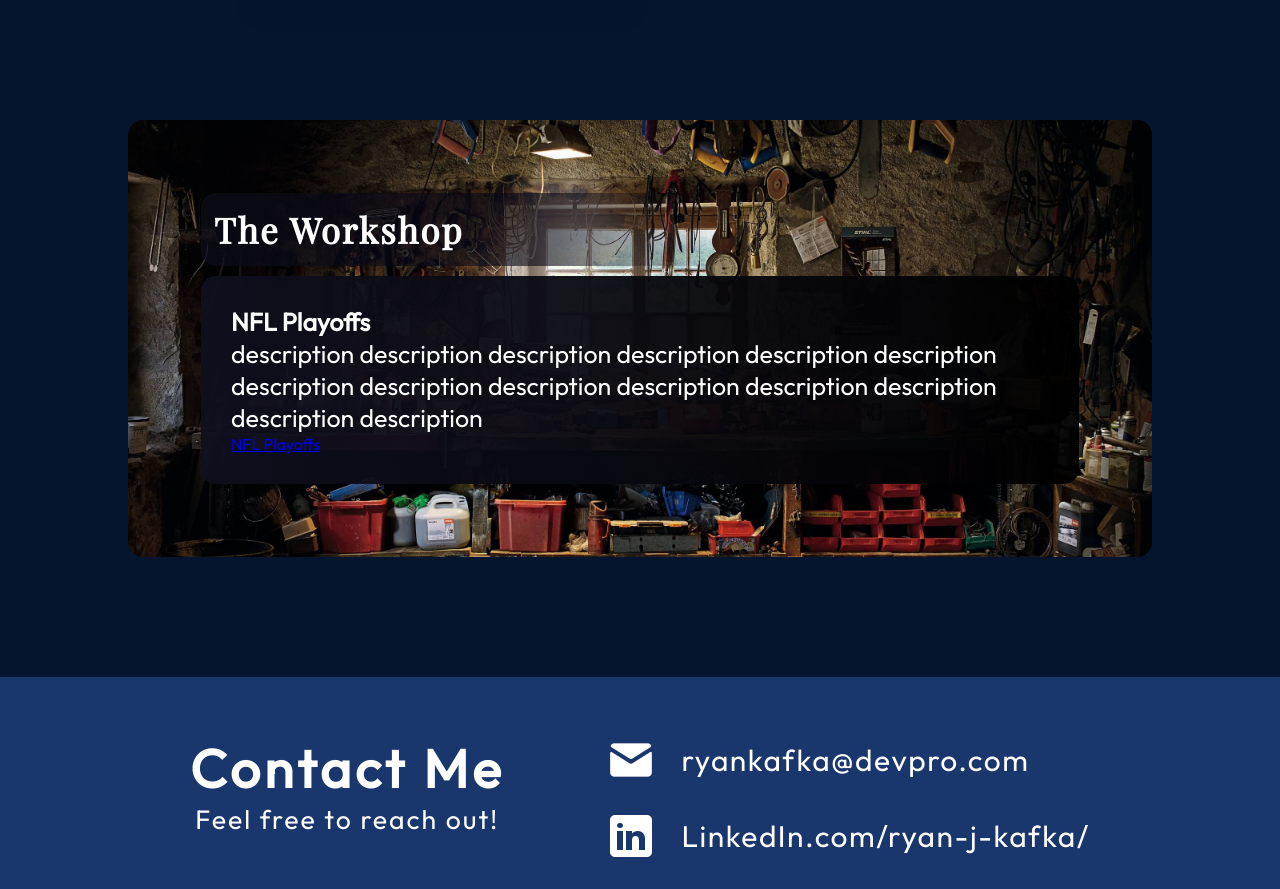
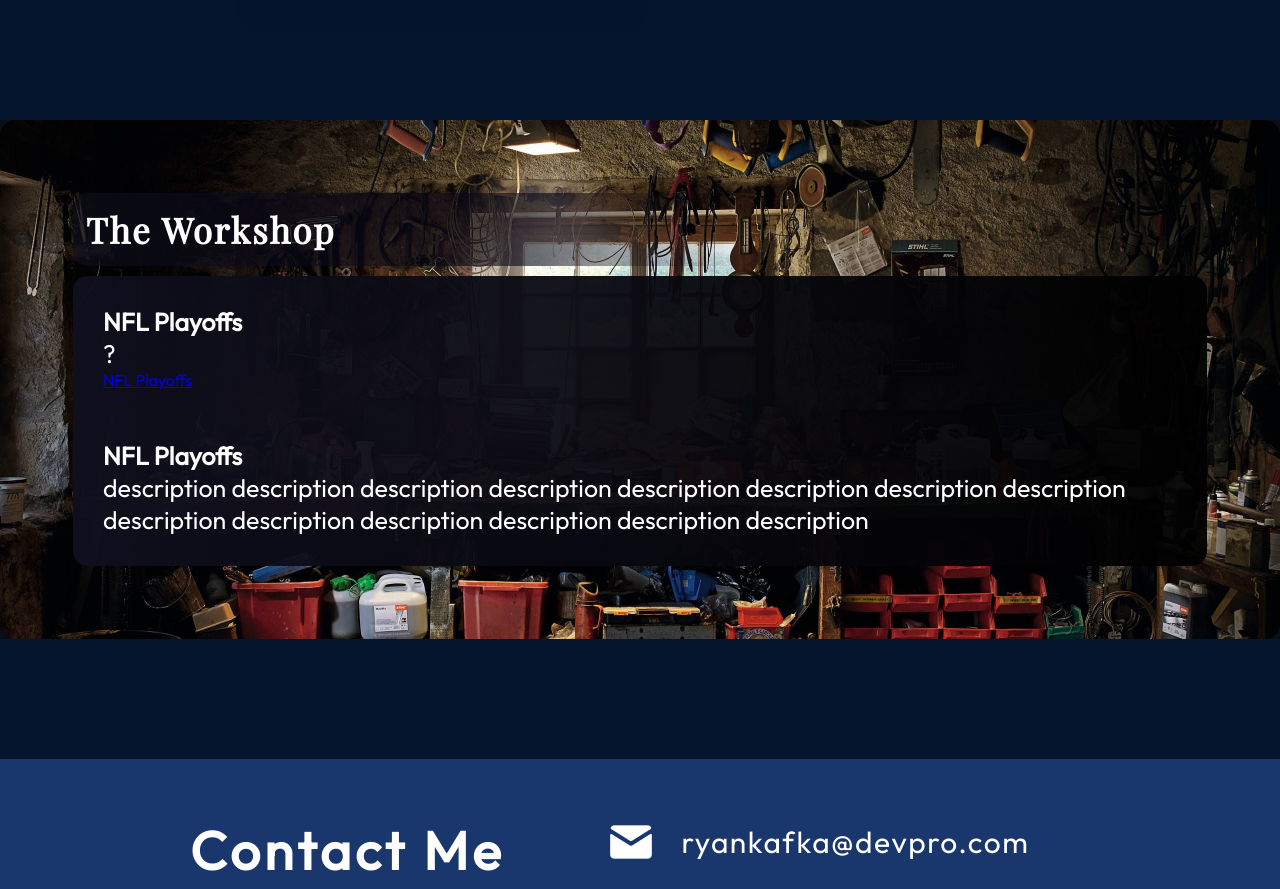
Before and after one commit to rkafka/rjksummer-personal-website, a React (Vite) app: page / in a window 1280 px wide. Shown: the part 5538-6427 px from the top of the page. Built offline with nearby package versions, Linux system fonts and the light colour scheme.

Commit message:
updated Workshop section styling and display

```diff
--- a/src/components/Experience/Experience.jsx
+++ b/src/components/Experience/Experience.jsx
@@ -11,6 +11,7 @@
         <section className={styles.container} id="Experience">
             <h2 className={styles.title}>Experience</h2>
             <div className={styles.content}>
+
                 {/* SKILLS */}
                 <div className={styles.skills}>
                     {skills.map((skill, id) => {
@@ -28,6 +29,7 @@
                         );
                     })}
                 </div>
+
                 {/* HISTORY */}
                 <ul className={styles.history}>
                     {history.map((historyItem, id) => {
@@ -48,6 +50,7 @@
                         </li>
                     })}
                 </ul>
+
             </div>
         </section>
     );
--- a/src/components/Workshop/Workshop.jsx
+++ b/src/components/Workshop/Workshop.jsx
@@ -22,9 +22,18 @@
                         <div className={styles.aboutItemText}>
                             <h3>NFL Playoffs</h3>
                             <p>
+                                ?
+                            </p>
+                            <Link to="/nfl-playoffs">NFL Playoffs</Link> {/* Link to the NFL Playoffs page */}
+                        </div>
+                    </li>
+                    <li className={styles.aboutItem}>
+                        <div className={styles.aboutItemText}>
+                            <h3>NFL Playoffs</h3>
+                            <p>
                                 description description description description description description description description description description description description description description
                             </p>
-                            <Link to="/nfl-playoffs">NFL Playoffs</Link> {/* Link to the NFL Playoffs page */}
+                            {/* <Link to="/nfl-playoffs">NFL Playoffs</Link> Link to the NFL Playoffs page */}
                         </div>
                     </li>
                 </ul>
--- a/src/components/Workshop/Workshop.module.css
+++ b/src/components/Workshop/Workshop.module.css
@@ -3,12 +3,12 @@
 .container {
     position: relative;
     background-color: rgba(12, 12, 12, 0.6);
-    border-radius: 15px;
     padding: 73px;
     margin-top: 120px;
     z-index: 1;
+    /* border-radius: 15px;
     margin-left: 10%;
-    margin-right: 10%;
+    margin-right: 10%; */
 }
 
 .bgImage {
@@ -74,7 +74,8 @@
     padding: 25px;
     background-image: linear-gradient(
         90deg,
-        rgba(200, 140, 0, 0.3) 0%,
+        rgba(140, 70, 0, 0.3) 0%,
+        rgba(50, 20, 0, 0.2) 35%,
         rgba(255, 255, 255, 0) 100%
     );
     background-size: 0 100%;
```
